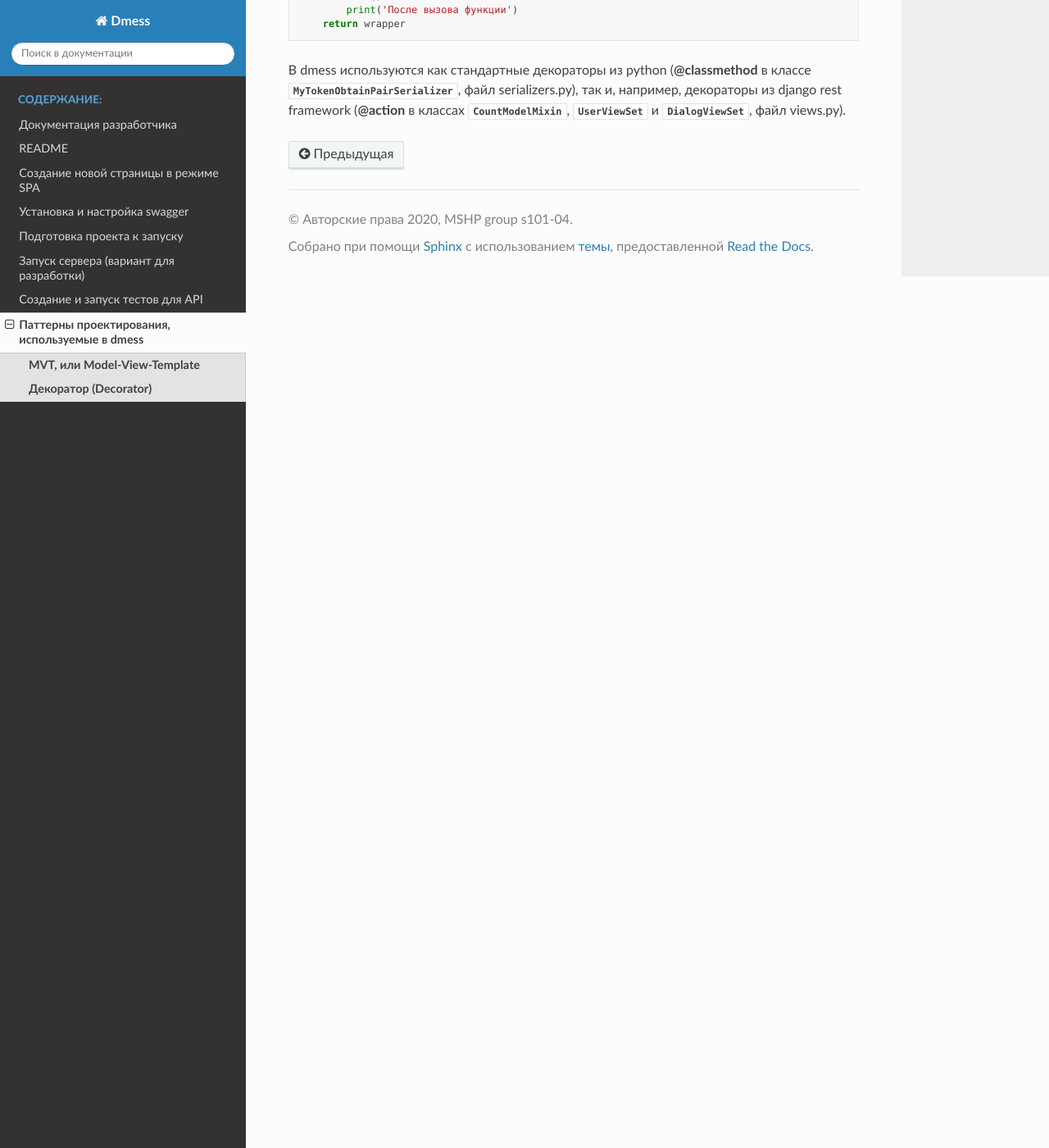
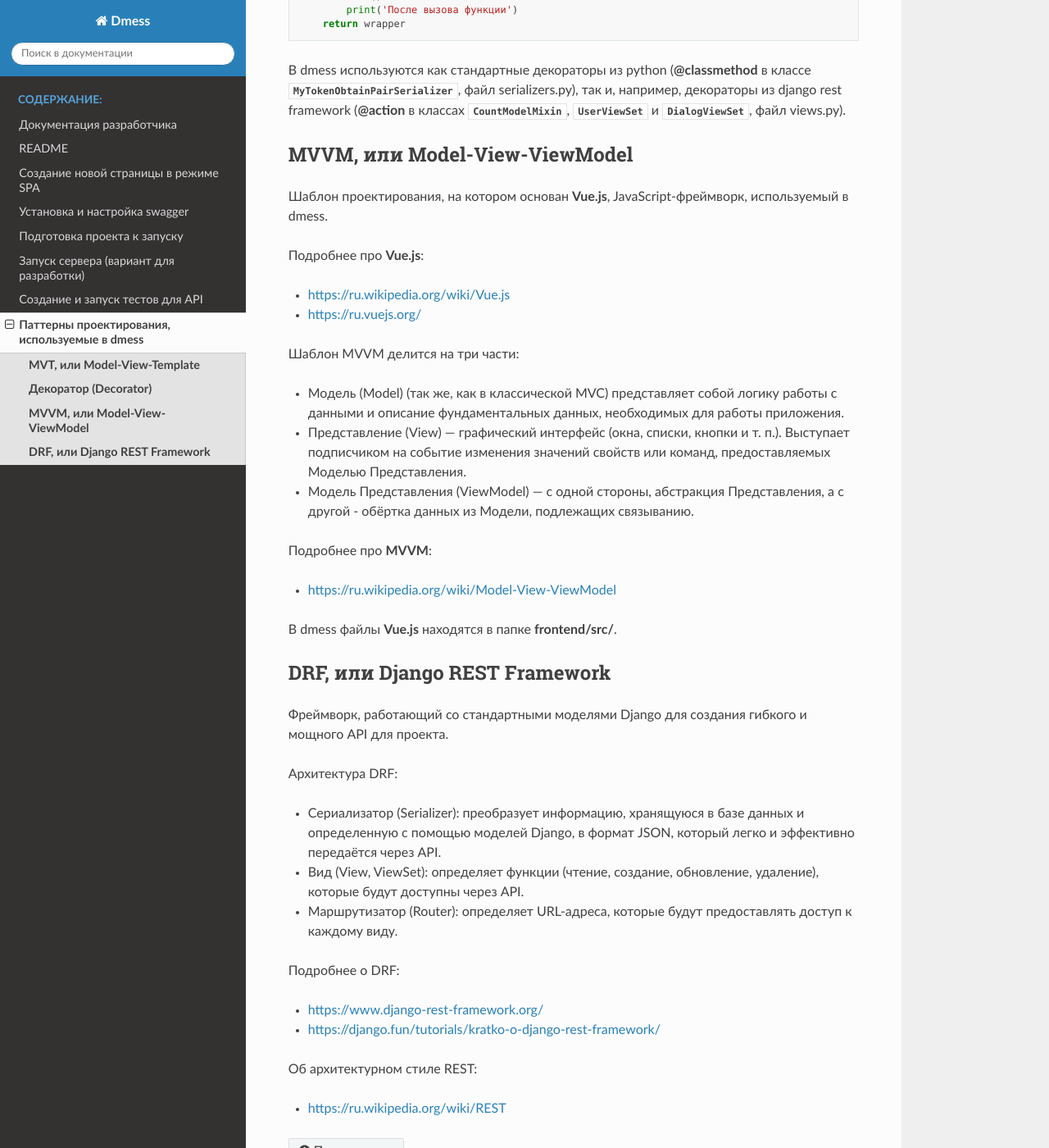
Before and after one commit to ovzen/dmess-, a Sphinx documentation site: the page built from docs/patterns.rst, in a window 1280 px wide and 1400 px high, scrolled down 1302 px. Shown: the whole window at 82% size. Built offline with Sphinx 7.4.7 and the Read the Docs theme 2.0.0, drawn with Linux system fonts in a browser that asks for light colours.

Commit message:
Add MVVM & DRF in patterns docs.

```diff
--- a/docs/patterns.rst
+++ b/docs/patterns.rst
@@ -63,3 +63,57 @@ Controller, а Template - View.
 файл serializers.py), так и, например, декораторы из
 django rest framework (**@action** в классах :class:`CountModelMixin`,
 :class:`UserViewSet` и :class:`DialogViewSet`, файл views.py).
+
+----------------------------------
+**MVVM, или Model-View-ViewModel**
+----------------------------------
+
+Шаблон проектирования, на котором основан **Vue.js**, JavaScript-фреймворк,
+используемый в dmess.
+
+Подробнее про **Vue.js**:
+
+- https://ru.wikipedia.org/wiki/Vue.js
+- https://ru.vuejs.org/
+
+Шаблон MVVM делится на три части:
+
+- Модель (Model) (так же, как в классической MVC) представляет собой логику работы с данными
+  и описание фундаментальных данных, необходимых для работы приложения.
+- Представление (View) — графический интерфейс (окна, списки, кнопки и т. п.). Выступает
+  подписчиком на событие изменения значений свойств или команд, предоставляемых Моделью
+  Представления.
+- Модель Представления (ViewModel) — с одной стороны, абстракция Представления, а с другой -
+  обёртка данных из Модели, подлежащиx связыванию.
+
+Подробнее про **MVVM**:
+
+- https://ru.wikipedia.org/wiki/Model-View-ViewModel
+
+В dmess файлы **Vue.js** находятся в папке **frontend/src/**.
+
+----------------------------------
+**DRF, или Django REST Framework**
+----------------------------------
+
+Фреймворк, работающий со стандартными моделями Django
+для создания гибкого и мощного API для проекта.
+
+Архитектура DRF:
+
+- Сериализатор (Serializer): преобразует информацию, хранящуюся
+  в базе данных и определенную с помощью моделей Django,
+  в формат JSON, который легко и эффективно передаётся через API.
+- Вид (View, ViewSet): определяет функции (чтение, создание, обновление,
+  удаление), которые будут доступны через API.
+- Маршрутизатор (Router): определяет URL-адреса, которые будут
+  предоставлять доступ к каждому виду.
+
+Подробнее о DRF:
+
+- https://www.django-rest-framework.org/
+- https://django.fun/tutorials/kratko-o-django-rest-framework/
+
+Об архитектурном стиле REST:
+
+- https://ru.wikipedia.org/wiki/REST
```
